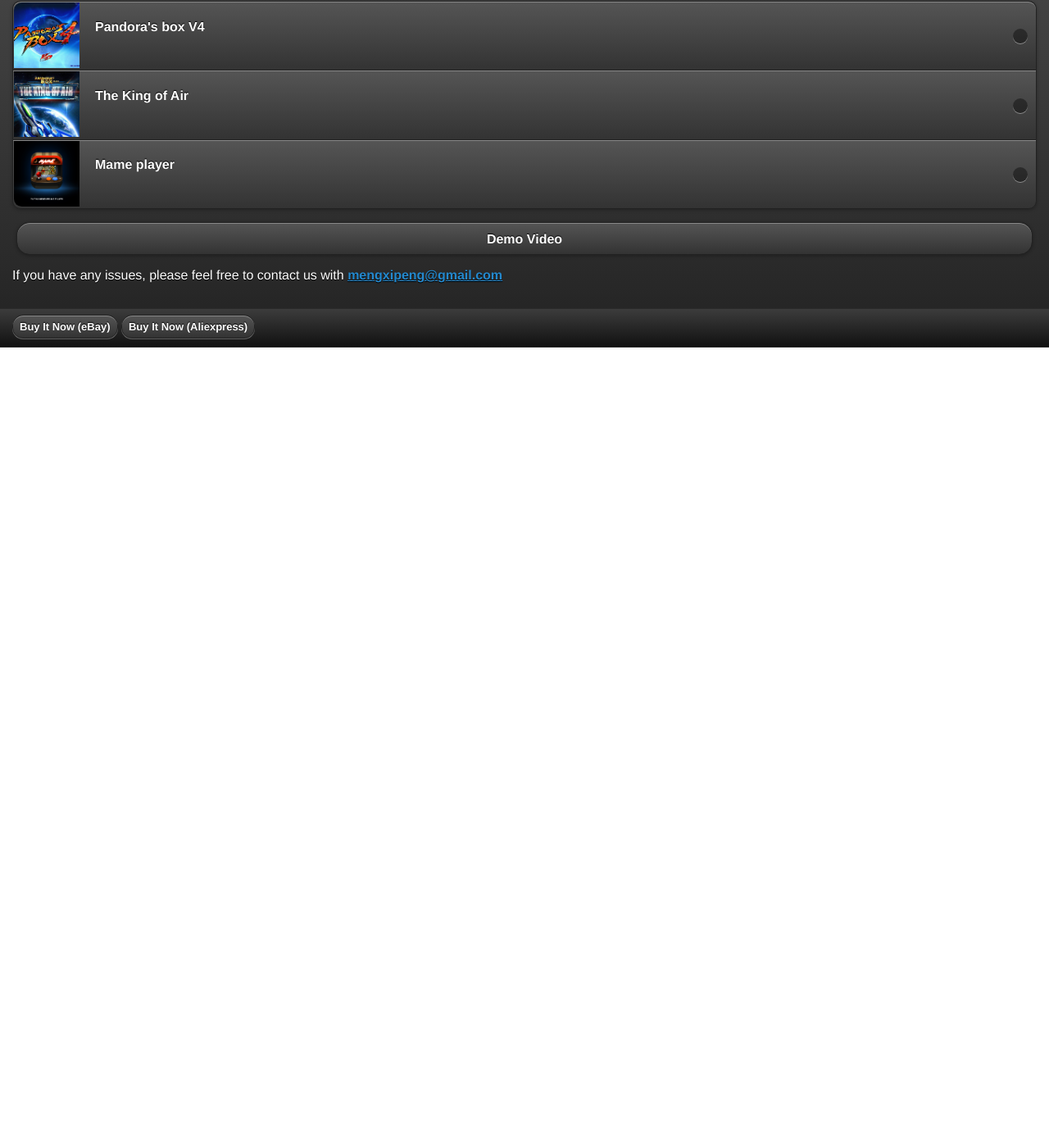
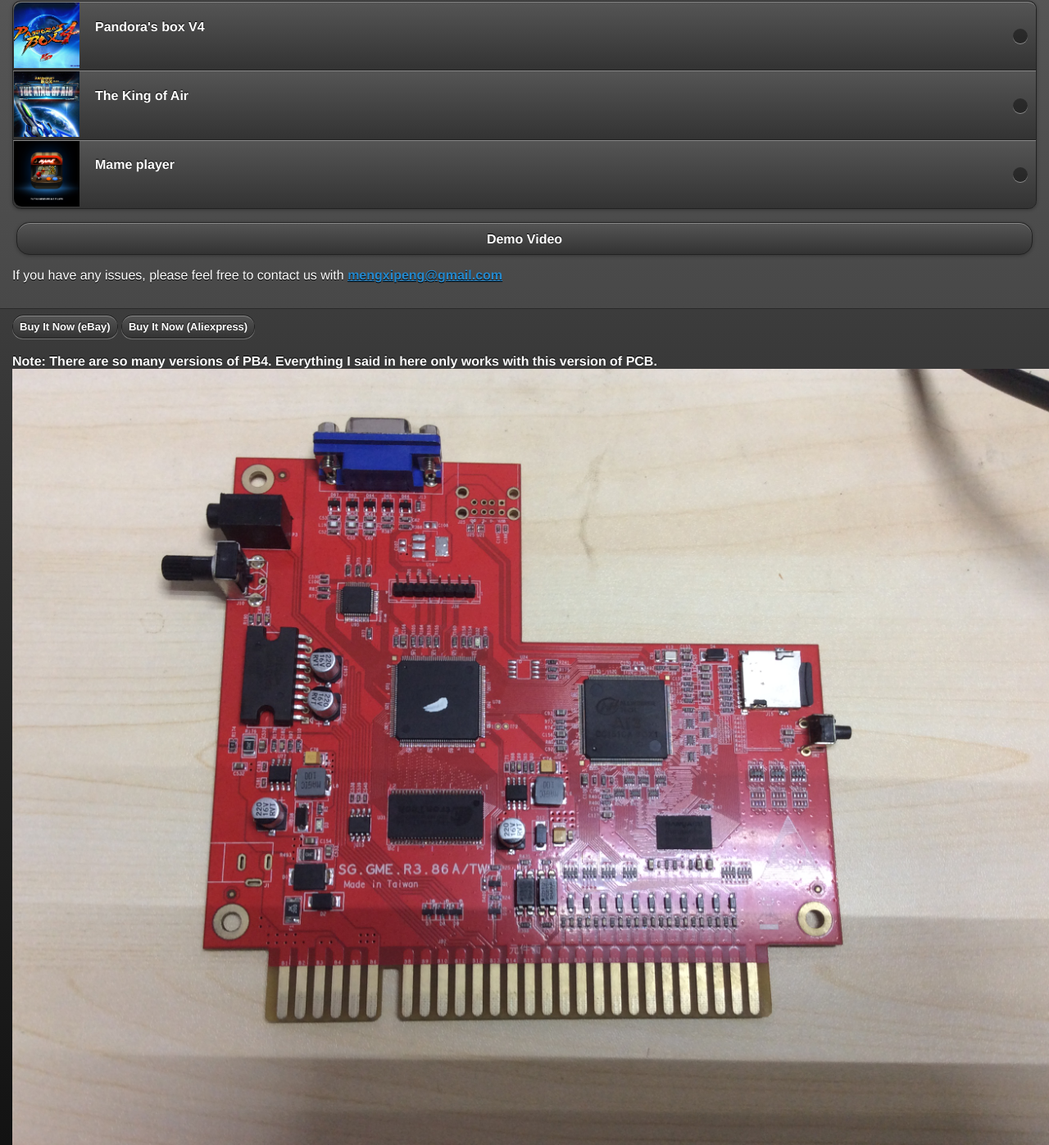
Before and after one commit to mengxipeng1122/PandoraBoxHacking, a plain HTML site: page index.html in a window 1280 px wide. Shown: the part 452-1849 px from the top of the page at 82% size. Before the commit the page ends 876 px from the top, so only its background shows below. Drawn offline with Linux system fonts and the light colour scheme.

Commit message:
add new file pb4_pcb.jpg

```diff
--- a/css/main.css
+++ b/css/main.css
@@ -4,3 +4,8 @@
   margin-left:0 auto;
   margin-right:0 auto;
 }
+
+img.make-it-fit {
+  max-width: 99%;
+  max-height: 99%;
+}
--- a/index.html
+++ b/index.html
@@ -38,8 +38,9 @@
 		<p>If you have any issues, please feel free to contact us with <a href="mailto:mengxipeng@gmail.com" >mengxipeng@gmail.com</a></p>
   </div> <!-- /content -->
 	<div data-role="footer" class="ui-bar">
-		<a href="http://www.ebay.com/itm/121897503386" rel="external" data-role="button">Buy It Now (eBay)</a>
+		<a href="http://www.ebay.com/itm/142003929202" rel="external" data-role="button">Buy It Now (eBay)</a>
 		<a href="http://www.aliexpress.com/item/LITTLE-ELF-jamma-arcade-multi-game-board-540-in-1-games-pcb-multigame-card-VGA-CGA/32419019174.html?spm=2114.10010108.0.170.h04x5p" rel="external" data-role="button">Buy It Now (Aliexpress)</a>
+		<p>Note: There are so many versions of PB4. Everything I said in here only works with this version of PCB. <img class='make-it-fit' src="images/pb4_pcb.jpg" align="middle"/></p>
   </div> <!-- /footer -->
 </div><!-- /page -->
 
```
Also changed, not shown: images/pb4_pcb.jpg (added).
